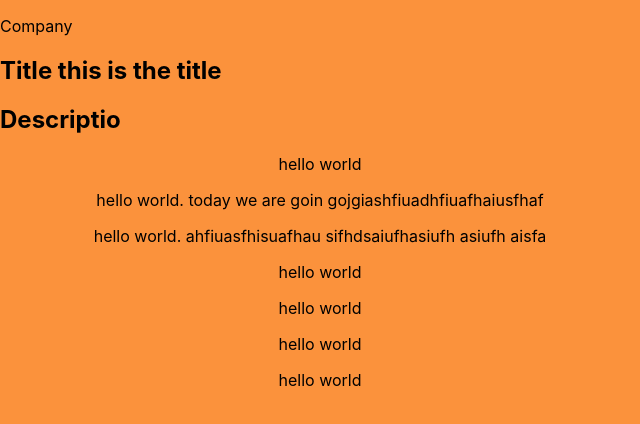
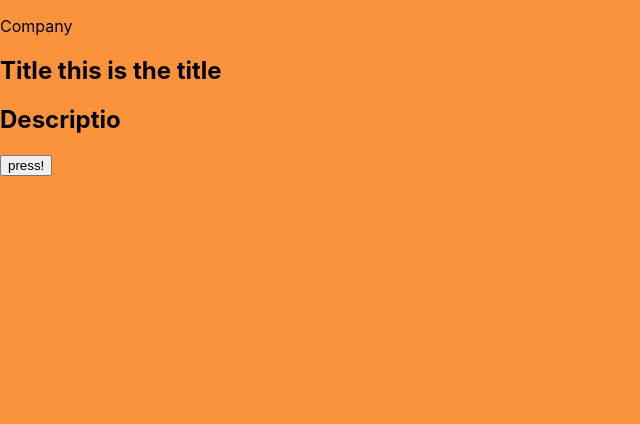
Before and after one commit to teamcreates/padlet-clone, a Next.js app in the folder client/: page / in a window 1280 px wide. Shown: the top 424 px of the page, without its empty margins (0-640 px from the left). Built offline with nearby package versions, Linux system fonts and the light colour scheme.

Commit message:
add system made
yes

```diff
--- a/client/components/card.jsx
+++ b/client/components/card.jsx
@@ -3,13 +3,13 @@ import "tailwindcss/tailwind.css";
 
 export default function Card(props) {
     return(
-        <div className='rounded-lg bg-white ph-2 px-2 pb-2 m-5 cardc truncate'>
-            <p className='m-10 break-words'>{props.content}</p>
+        <div className='rounded-lg bg-white cardc break-words ustify-center items-center h-screen'>
+            <p className=' m-1'>{props.content}</p>
             <style jsx>{`
           .cardc {
-            max-width: 40rem;
-            min-width: 20rem;
-            text-align: center;
+            max-width: 20rem;
+            min-width: 15rem;
+            margin: 0.3rem;
           }
       `}</style>
         </div>
--- a/client/pages/index.js
+++ b/client/pages/index.js
@@ -1,8 +1,27 @@
+import React, { useState } from "react";
 import Head from "next/head";
 import "tailwindcss/tailwind.css";
-import Card from '../components/card'
+import Card from "../components/card";
 
 export default function Home() {
+  const [Cards, setCards] = useState([]);
+  const [CmakebarState, setCmakebarState] = useState(false);
+  const [CbarInputValue, setCbarInputValue] = useState('');
+
+  function cardmakebar() {
+    if (CmakebarState === true) {
+      setCmakebarState(false);
+    } else if (CmakebarState === false) {
+      setCmakebarState(true);
+    }
+  }
+
+  function handleNewCard() {
+    if (CbarInputValue === '') return;
+
+    setCards([...Cards, CbarInputValue]);
+  }
+
   return (
     <div className="m-0 p-0 w-full h-full">
       <Head>
@@ -10,28 +29,27 @@ export default function Home() {
         <meta name="description" content="Generated by create next app" />
         <link rel="icon" href="/favicon.ico" />
       </Head>
-      <section className="fixed w-full top-0 bg-orange-500 py-3 shadow-sms">
+      <section className="rounded-lg fixed z-10 w-full top-0 bg-orange-500 py-3 shadow-sms">
         <p className=" ml-2 text-xs text-orange-400">Company</p>
         <div className="ml-20">
-          <h1 className="text-2xl mt-7 font-bold text-white">Title this is the title</h1>
+          <h1 className="text-2xl mt-7 font-bold text-white">
+            Title this is the title
+          </h1>
           <h2 className="text-slate-100">Descriptio</h2>
         </div>
       </section>
-      <section className="flex m-5 w-full p-10 mt-32 ">
-          <Card content='hello world'/>
-          <Card content='hello world. today we are goin gojgiashfiuadhfiuafhaiusfhaf'/>
-          <Card content='hello world. ahfiuasfhisuafhau sifhdsaiufhasiufh asiufh aisfa'/>
-          <Card content='hello world'/>
-          <Card content='hello world'/>
-          <Card content='hello world'/>
-          <Card content='hello world'/>
-
-
-
+      <section className="flex m-1 w-full mt-32  z-10">
+        {Cards.map((cardz) => (
+          <Card content={cardz} />
+        ))}
       </section>
-
+      <button onClick={cardmakebar}>press!</button>
+      {
+        CmakebarState &&(<div className="fixed top-50 left-1/2 transform -translate-x-1/2 -translate-y-1/2 bg-white m-20 z-0">
+          <input placeholder="make a new card" onChange={e => {setCbarInputValue(e.target.value)}}></input>
+          <button onClick={handleNewCard}>save</button>
+        </div>)
+      }
     </div>
   );
 }
-
-//  참... 이거 JIT 안되어있ㄴㅇ 흐규휴ㅠㅎ규휴규규규
```
